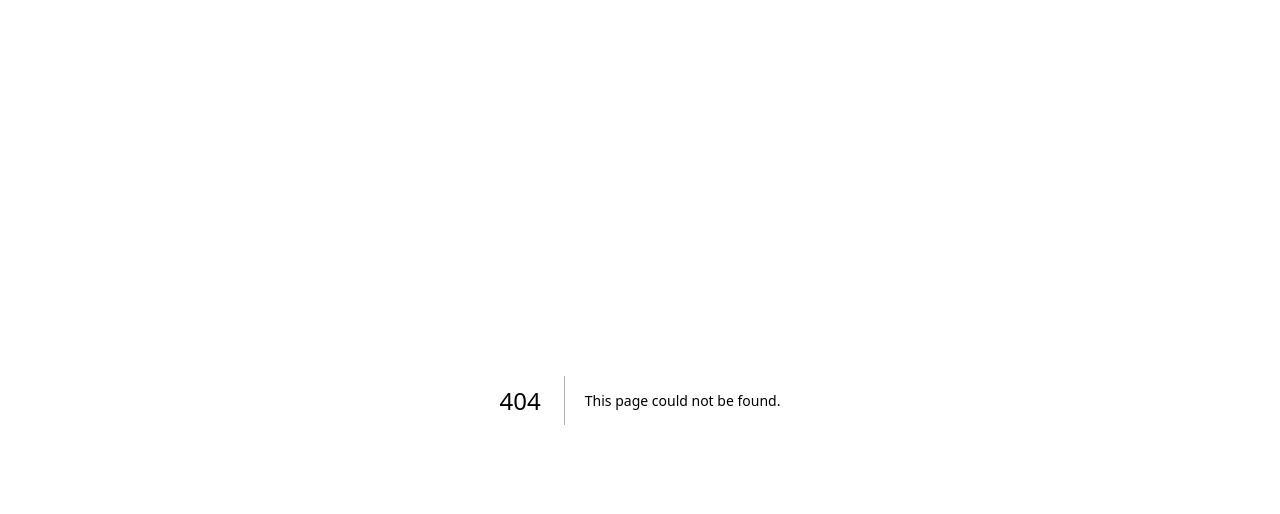
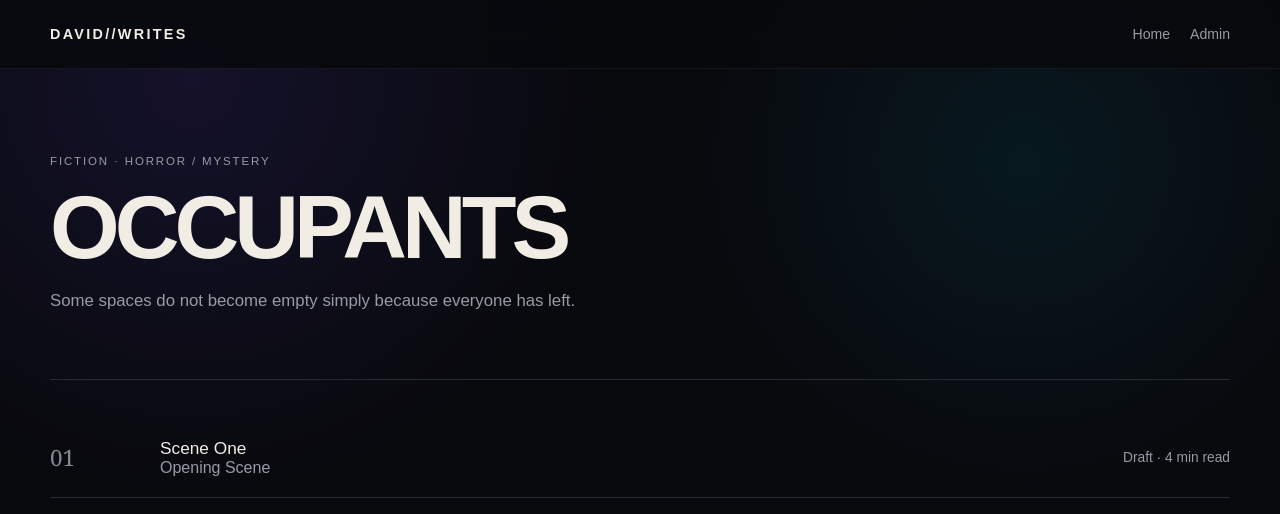
Before and after one commit to TheBelovedTimi/DavidWrites, a Next.js app: page /books/occupants in a window 1280 px wide. Before the commit this address had no page. Shown: the top 514 px of the page. Built offline with nearby package versions, Linux system fonts and the light colour scheme.

Commit message:
Add book detail route

```diff
--- /dev/null
+++ b/app/books/[slug]/page.js
@@ -0,0 +1,37 @@
+import Link from 'next/link';
+import { notFound } from 'next/navigation';
+import { getBook } from '../../data';
+
+export default async function BookPage({ params }) {
+  const { slug } = await params;
+  const book = getBook(slug);
+  if (!book) notFound();
+
+  return (
+    <main>
+      <header className="site-header">
+        <div className="shell site-header-inner">
+          <Link className="wordmark" href="/">DAVID//WRITES</Link>
+          <nav className="nav"><Link href="/">Home</Link><Link href="/admin">Admin</Link></nav>
+        </div>
+      </header>
+      <section className="book-hero shell">
+        <div className="label">{book.label}</div>
+        <h1>{book.title}</h1>
+        <p>{book.description}</p>
+      </section>
+      <section className="shell chapter-list">
+        {book.chapters.length ? book.chapters.map((chapter, index) => (
+          <Link className="chapter-row" href={`/books/${book.slug}/${chapter.slug}`} key={chapter.slug}>
+            <div className="chapter-index">{String(index + 1).padStart(2, '0')}</div>
+            <div>
+              <div className="chapter-title">{chapter.title}</div>
+              <div className="muted">{chapter.type}</div>
+            </div>
+            <div className="chapter-meta">{chapter.status} · {chapter.read}</div>
+          </Link>
+        )) : <p className="muted">This work is still taking shape. Chapters will appear here when they are ready.</p>}
+      </section>
+    </main>
+  );
+}
```
